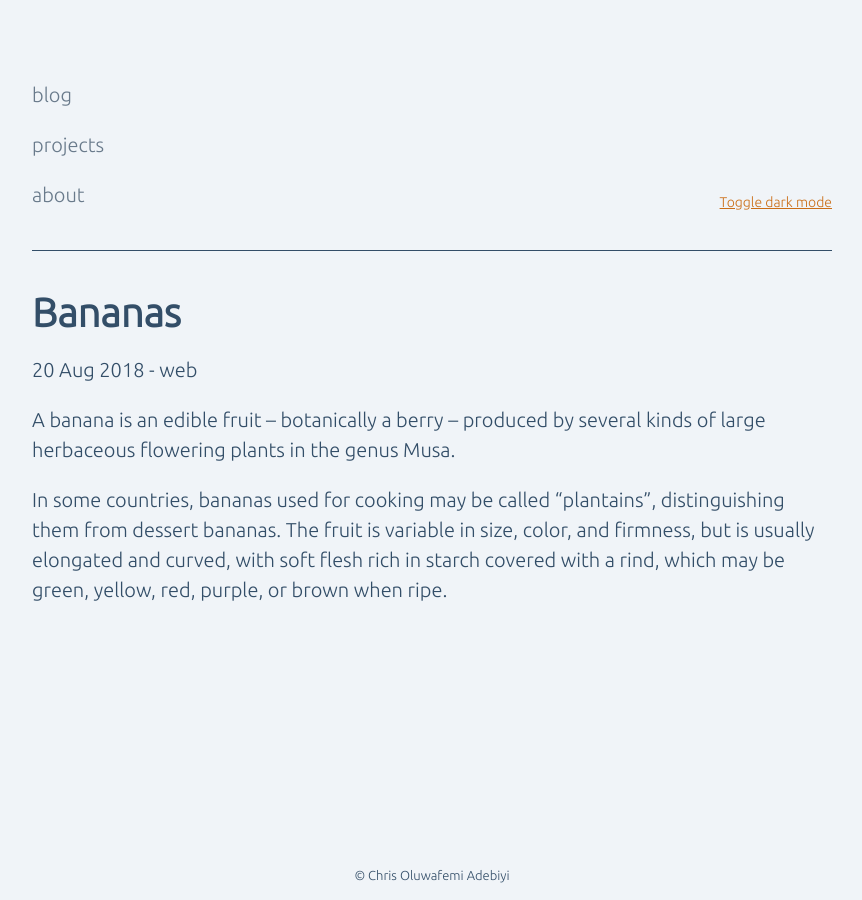
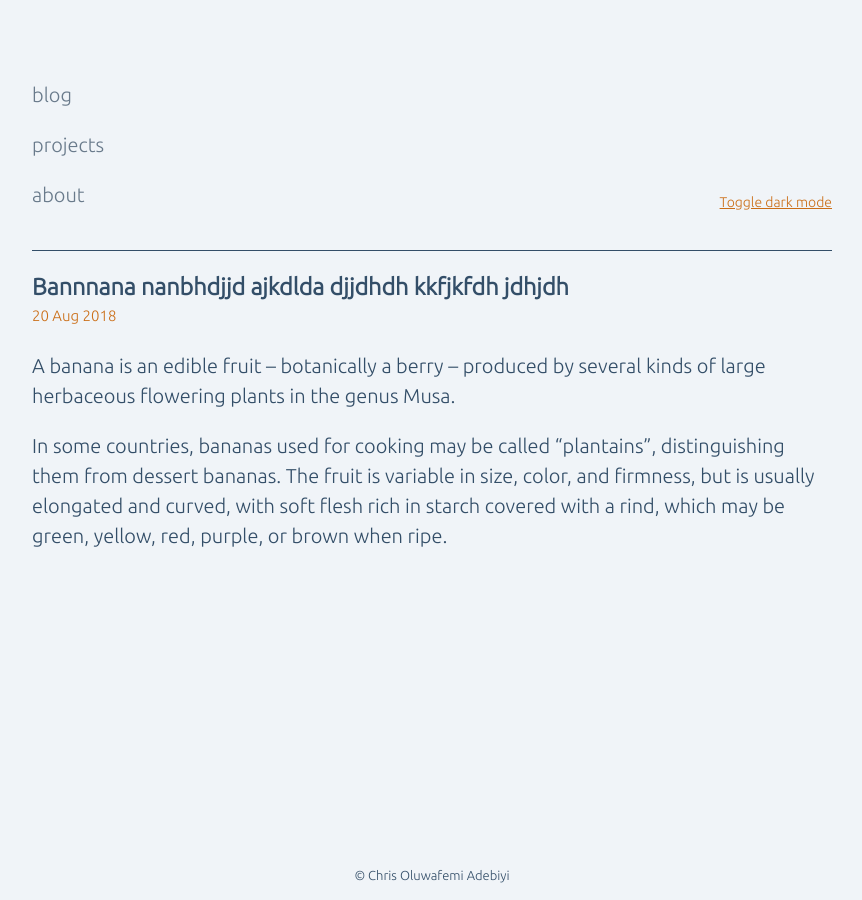
Before and after one commit to oluvvafemi/oluvvafemi.github.io, a Jekyll site: the page built from blog/web/_posts/2018-08-20-bananas.md, in a window 1280 px wide. Shown: the whole page, without its empty margins (208-1070 px from the left). Built offline with Jekyll 4.4.1, drawn with Linux system fonts in a browser that asks for light colours.

Commit message:
Style post layout

```diff
--- a/_layouts/post.html
+++ b/_layouts/post.html
@@ -3,8 +3,10 @@ layout: default
 ---
 
 <div class="post-container">
-  <h1>{{page.title}}</h1>
-  <p>{{ page.date | date_to_string }} - {{page.categories[1]}}</p>
+  <div class="post-head">
+    <h3>{{page.title}}</h3>
+    <p>{{ page.date | date_to_string }}</p>
+  </div>
 
   {{ content }}
 </div>
--- a/assets/css/style.css
+++ b/assets/css/style.css
@@ -81,6 +81,19 @@ body.dark-mode a {
   width: 85vw;
 }
 
+.post-head {
+  display: flex;
+  flex-direction: column;
+}
+.post-head h3 {
+  margin: 0;
+}
+.post-head p {
+  font-size: .75em;
+  color: #CB6E17;
+  margin: 0;
+}
+
 @media  (max-width:600px) {
   .container {
     padding-top: 20px;
--- a/blog/web/_posts/2018-08-20-bananas.md
+++ b/blog/web/_posts/2018-08-20-bananas.md
@@ -1,5 +1,6 @@
 ---
 layout: post
+title: Bannnana nanbhdjjd ajkdlda djjdhdh kkfjkfdh jdhjdh
 ---
 A banana is an edible fruit – botanically a berry – produced by several kinds
 of large herbaceous flowering plants in the genus Musa.
```
